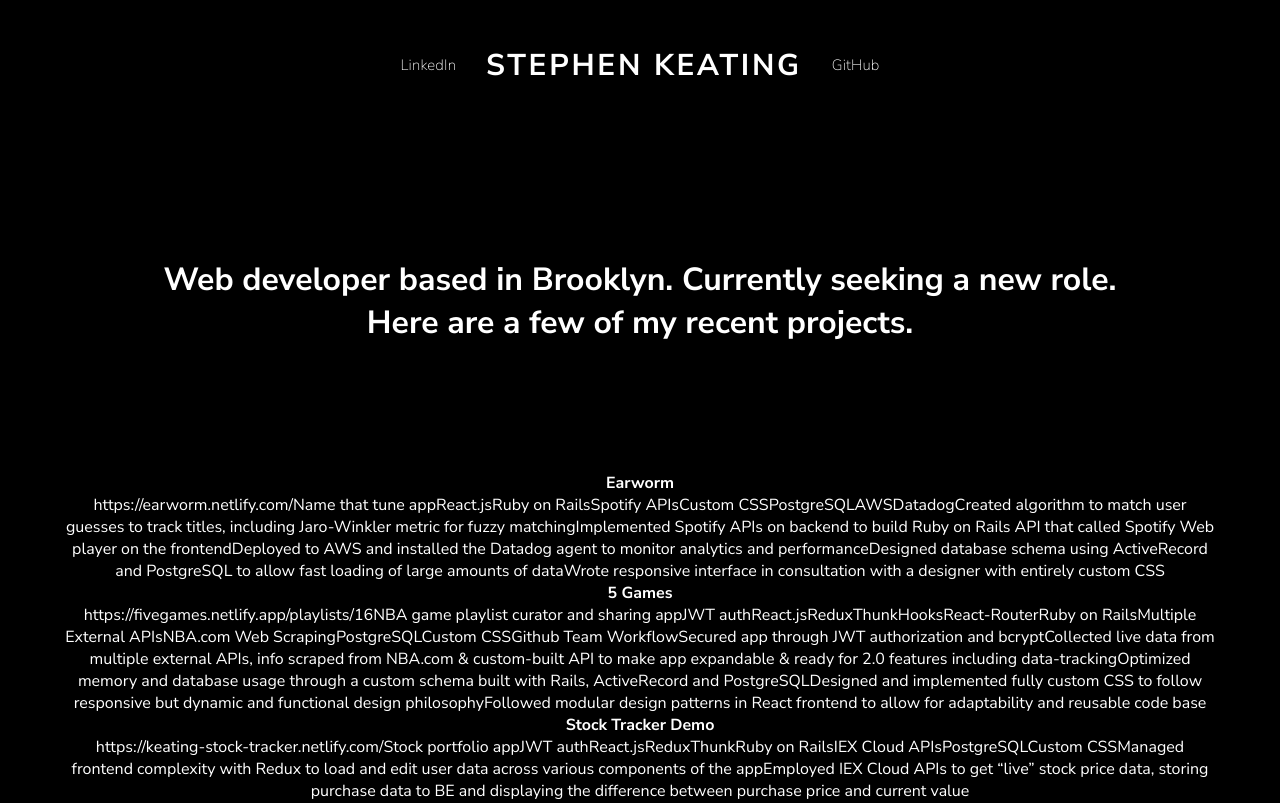
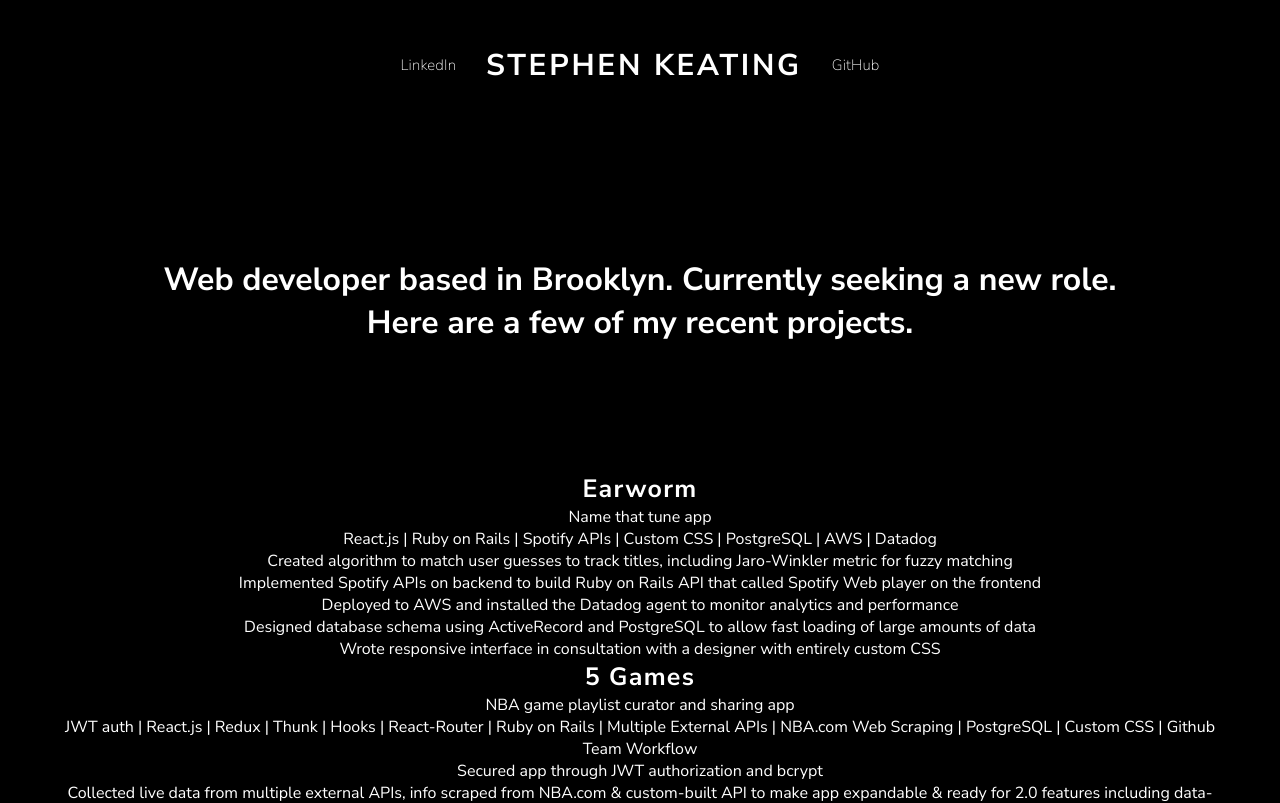
Before and after one commit to stephenkeating/keating-portfolio, a React (Create React App) app: page / in a window 1280 px wide. Shown: the top 803 px of the page. Built offline with nearby package versions, Linux system fonts and the light colour scheme.

Commit message:
formatting project cards

```diff
--- a/src/App.css
+++ b/src/App.css
@@ -25,19 +25,10 @@ body {
 a {
   text-decoration: none;
   color: white;
-  border-bottom-color: black;
-  border-bottom-style: solid;
-  border-bottom-width: 2px;
-  border-top-color: black;
-  border-top-style: solid;
-  border-top-width: 2px;
 }
 
 a:hover {
-  border-bottom-color: white;
-  border-bottom-style: solid;
-  border-bottom-width: 2px;
-  box-sizing: border-box;
+  color: gray;
   transition-delay: 0s;
   transition-duration: 0.5s;
   transition-property: all;
@@ -86,4 +77,6 @@ h1 {
 
 .project-card-title {
   font-weight: bold;
+  letter-spacing: .05em;
+  font-size: 25px;
 }
--- a/src/Components/ProjectCard.js
+++ b/src/Components/ProjectCard.js
@@ -4,12 +4,25 @@ const ProjectCard = ({project: {title, url, description, tech, bullets}}) => {
 
   return <div className='project-card'>
           <div className='project-card-title'>
-            { title }
+            <a href={url}>{title}</a>
           </div>
-          { url }
-          { description }
-          { tech }
-          { bullets }
+          <div className='project-card-description'>
+            { description }
+          </div>
+          <div className='project-card-tech'>
+            { tech.map((t, i) =>
+                        <span>
+                          { (i ? ' | ': '') + t }
+                        </span>
+            )}
+          </div>
+          <div className='project-card-bullets'>
+            { bullets.map((bullet) =>
+                          <div>
+                            { bullet }
+                          </div>
+              )}
+          </div>
         </div>
 };
 
```
